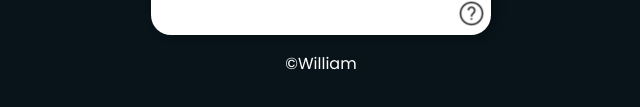
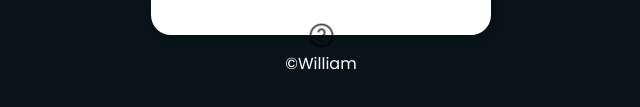
Before and after one commit to williamcouto/projeto-horadodia, a plain HTML site: page index.html in a window 1280 px wide. Shown: the part 483-590 px from the top of the page, 319-959 px from the left. Drawn offline with Linux system fonts and the light colour scheme.

Commit message:
Update style.css
remove question image

```diff
--- a/style.css
+++ b/style.css
@@ -39,9 +39,3 @@ footer{
     font-size: 12pt;
     color: white;
 }
-
-#question-img{
-    float: right;
-    padding: -10px;
-    margin: -22px;
-}
```
